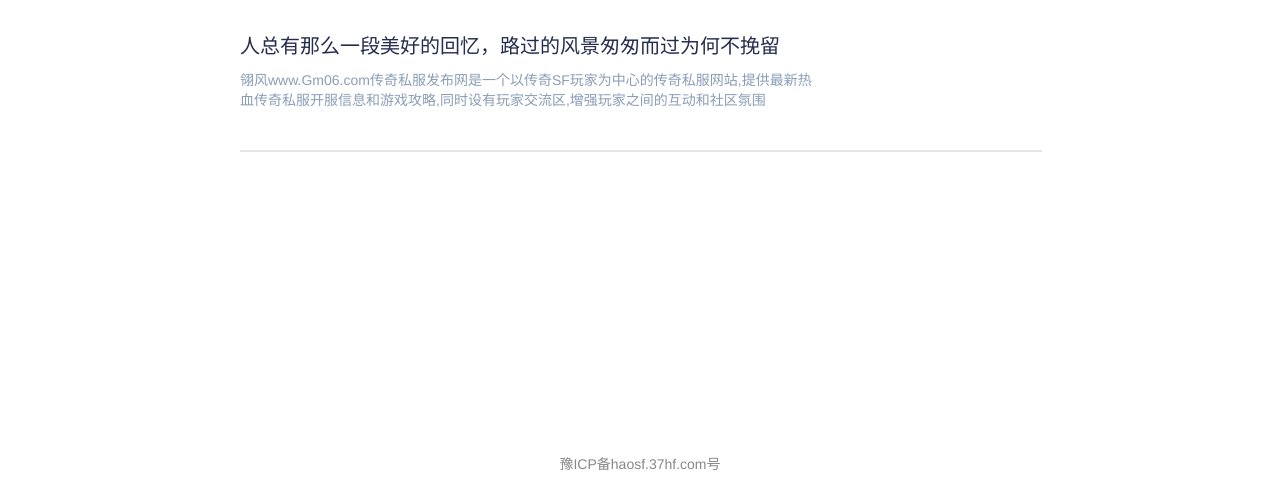
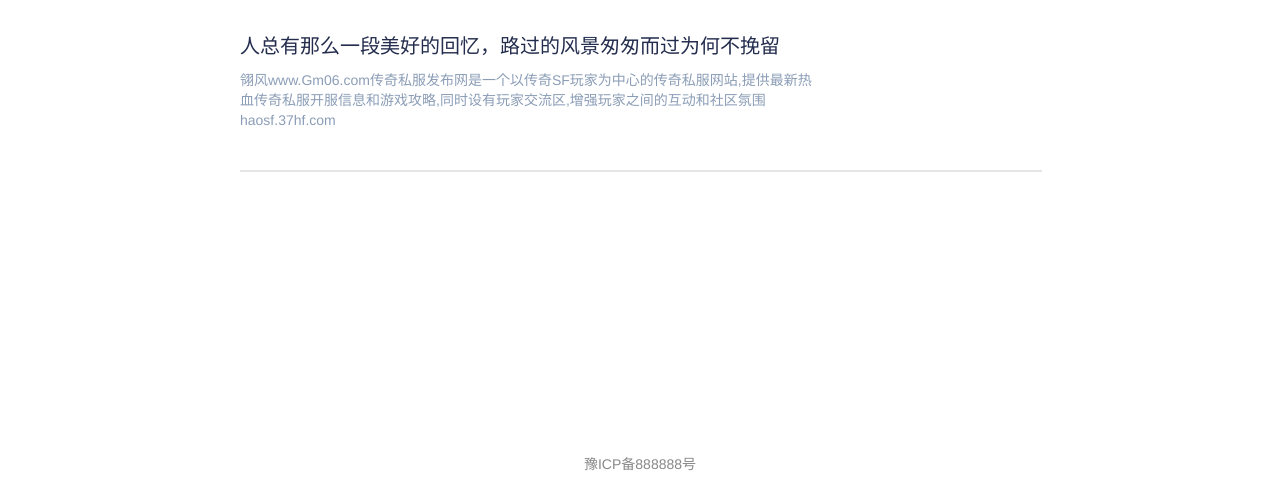
Before and after one commit to 996cq/996cq.github.io, a plain HTML site: page index.htm in a window 1280 px wide. Shown: the part 558-1062 px from the top of the page. Drawn offline with Linux system fonts and the light colour scheme; no server answers.

Commit message:
Update index.htm

```diff
--- a/index.htm
+++ b/index.htm
@@ -42,7 +42,7 @@
 						<div class="if-common">
 							<div class="ifc">
 								<div class="ifc-tit">人总有那么一段美好的回忆，路过的风景匆匆而过为何不挽留</div>
-								<div class="ifc-desc">翎风www.Gm06.com传奇私服发布网是一个以传奇SF玩家为中心的传奇私服网站,提供最新热血传奇私服开服信息和游戏攻略,同时设有玩家交流区,增强玩家之间的互动和社区氛围</div>
+								<div class="ifc-desc">翎风www.Gm06.com传奇私服发布网是一个以传奇SF玩家为中心的传奇私服网站,提供最新热血传奇私服开服信息和游戏攻略,同时设有玩家交流区,增强玩家之间的互动和社区氛围haosf.37hf.com</div>
 							</div>
 						</div>
 						<div class="if-slice"></div>
@@ -51,7 +51,7 @@
 				</div>
 			</div>
 			<div class="stop-footer">
-				<p class="sf-num"><a href="http://beian.miit.gov.cn" target="_blank">豫ICP备haosf.37hf.com号</a></p>
+				<p class="sf-num"><a href="http://beian.miit.gov.cn" target="_blank">豫ICP备888888号</a></p>
 			</div>
 		</div>
 		<script
```
